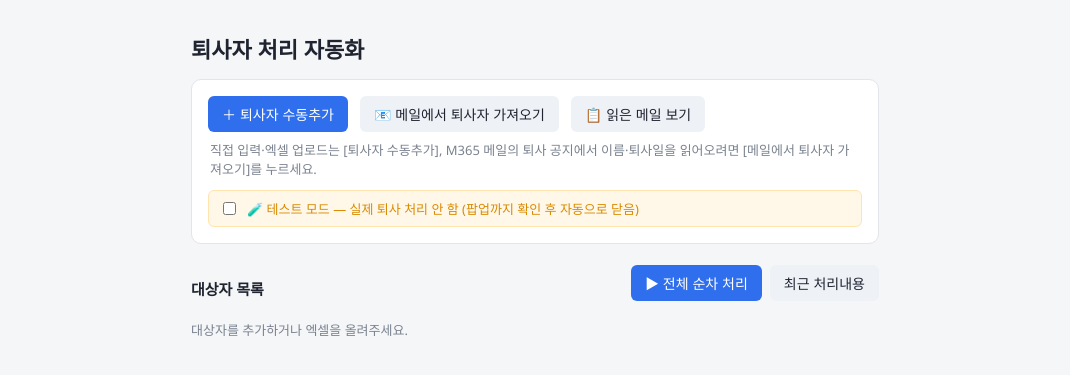
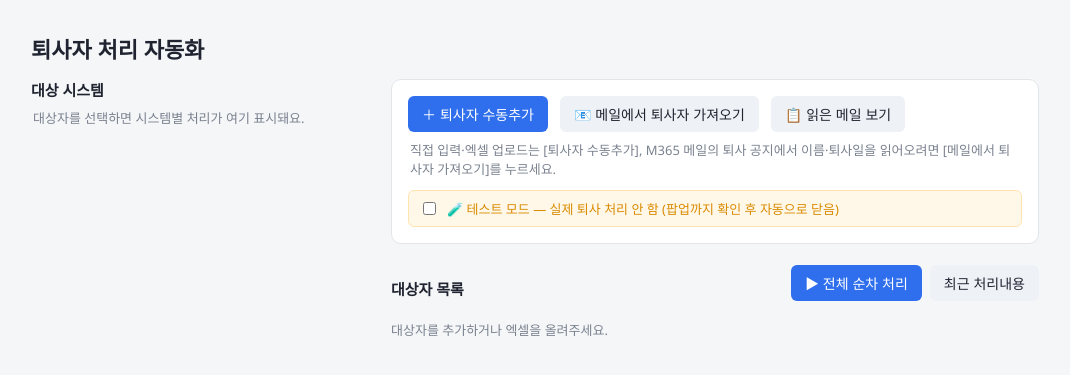
Before and after one commit to Jin-Gyu-19/KTY, a Flask app: page / in a window 1280 px wide. Shown: the top 375 px of the page, without its empty margins (105-1175 px from the left). Run offline with Flask 3, Linux system fonts and the light colour scheme; data that the repository does not hold is empty.

Commit message:
대상 시스템을 좌측 상단 고정 패널로 배치, 시작 시 복구 알림 제거
- 2단 레이아웃 도입: 좌측(sticky) '대상 시스템' 체크리스트 고정,
  우측에 컨트롤/대상자 목록. 좁은 화면에선 세로로 접힘
- 앱 시작 시 '이전 작업 불러오기' 확인창 제거(자동 메일 불러오기를
  가리던 문제). 최근 처리내용은 메뉴로 계속 복구 가능
- 활성 대상자가 없을 때 안내 문구 표시

Co-Authored-By: Claude Opus 4.8 <noreply@anthropic.com>

```diff
--- a/static/app.js
+++ b/static/app.js
@@ -24,15 +24,12 @@ async function api(path, method = "GET", body = null) {
 
 let scenarios = [];
 
-let restorePrompted = false;
-
 async function refresh() {
   const data = await api("/api/status");
   scenarios = data.scenarios;
   enabledSites = data.enabled_sites || scenarios.map((s) => s.id);
   renderTargetList(data.targets);
   renderChecklist(data.targets);
-  maybePromptRestore(data.restorable);
   const tm = document.getElementById("testMode");
   if (tm) tm.checked = !!data.test_mode;
 }
@@ -49,20 +46,6 @@ async function autoImport() {
     }
   } catch (e) {
     /* 미설정/오류는 조용히 */
-  }
-}
-
-// 앱을 열 때 이전 작업이 있으면 한 번 물어본다.
-function maybePromptRestore(r) {
-  if (restorePrompted || !r || !r.available) return;
-  restorePrompted = true;
-  const names = (r.names || []).slice(0, 5).join(", ");
-  const more = r.count > 5 ? " 외" : "";
-  const msg = `이전 작업내용이 있습니다 (${r.count}명: ${names}${more}).\n불러올까요?`;
-  if (confirm(msg)) {
-    api("/api/history/restore", "POST", {})
-      .then(refresh)
-      .catch((e) => alert(e.message));
   }
 }
 
@@ -250,7 +233,7 @@ function renderChecklist(t) {
   const active = (t.targets || []).find((x) => x.key === t.active);
 
   if (!active) {
-    titleEl.textContent = "";
+    titleEl.textContent = "대상자를 선택하면 시스템별 처리가 여기 표시돼요.";
     listEl.innerHTML = "";
     return;
   }
--- a/static/style.css
+++ b/static/style.css
@@ -16,8 +16,23 @@ body {
   background: var(--bg);
   color: var(--text);
 }
-main { max-width: 720px; margin: 32px auto; padding: 0 16px; }
+main { max-width: 1040px; margin: 32px auto; padding: 0 16px; }
 h1 { font-size: 22px; }
+
+/* 좌: 대상 시스템(고정), 우: 컨트롤 + 대상자 목록 */
+.layout {
+  display: grid;
+  grid-template-columns: 340px 1fr;
+  gap: 20px;
+  align-items: start;
+}
+.left { position: sticky; top: 16px; }
+.section-sub { margin: 0 2px 10px; font-size: 12px; }
+@media (max-width: 820px) {
+  .layout { grid-template-columns: 1fr; }
+  .left { position: static; order: 2; }   /* 좁은 화면에선 아래로 */
+  .right { order: 1; }
+}
 .card {
   background: var(--card);
   border: 1px solid var(--line);
@@ -77,7 +92,7 @@ button:disabled { opacity: .5; cursor: default; }
 .site .body { flex: 1; }
 .site .title { font-weight: 600; }
 .site .msg { font-size: 12px; color: var(--muted); margin-top: 2px; }
-.site .actions { display: flex; gap: 8px; }
+.site .actions { display: flex; gap: 8px; flex-wrap: wrap; }
 
 .section-title { font-size: 15px; margin: 18px 0 8px; }
 .list-head {
--- a/templates/index.html
+++ b/templates/index.html
@@ -10,6 +10,14 @@
   <main>
     <h1>퇴사자 처리 자동화</h1>
 
+    <div class="layout">
+      <aside class="left">
+        <h2 class="section-title" style="margin-top:0;">대상 시스템</h2>
+        <p class="section-sub muted" id="activeTitle"></p>
+        <section id="checklist"></section>
+      </aside>
+
+      <div class="right">
         <section class="card">
           <div class="row">
             <button id="manualAddBtn">＋ 퇴사자 수동추가</button>
@@ -36,9 +44,8 @@
         </div>
         <section id="history"></section>
         <section id="targetList"></section>
-
-    <h2 class="section-title" id="activeTitle"></h2>
-    <section id="checklist"></section>
+      </div>
+    </div>
   </main>
 
   <div id="manualModal" class="modal-overlay" style="display:none;">
```
Lines whose indentation alone changed are shown as unchanged.
